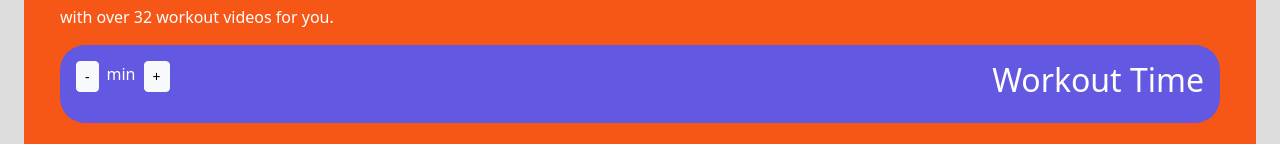
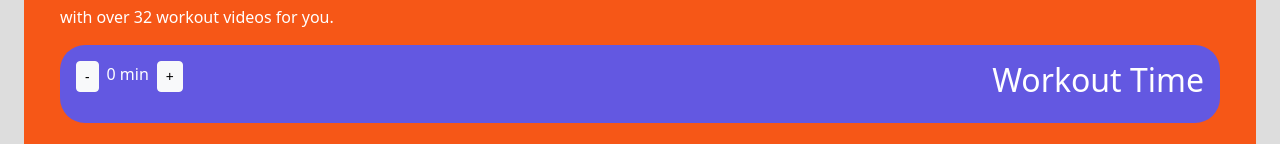
Before and after one commit to magneises/reactCrashCourseWithReachApp-LearnWebDevWithNorbert, a React (Vite) app in the folder workout-app/: page / in a window 1280 px wide. Shown: the part 421-565 px from the top of the page. Built offline with nearby package versions, Linux system fonts and the light colour scheme.

Commit message:
updated home to include onclide events for - and + symbols

```diff
--- a/workout-app/src/components/Button.jsx
+++ b/workout-app/src/components/Button.jsx
@@ -1,9 +1,9 @@
 
 import React from 'react'
 
-function Button({ classes, text, icon}) {
+function Button({ classes, text, icon, onClick }) {
     return (
-        <button className={`btn btn-${classes}`}>
+        <button className={`btn btn-${classes}`} onClick={onClick}>
 
             {icon}
             {!text ? 'Button' : text}
--- a/workout-app/src/components/Home.jsx
+++ b/workout-app/src/components/Home.jsx
@@ -4,7 +4,11 @@ import yogaPose2 from "../images/yogaPose2.png"
 import Button from "./Button"
 import {BsFillPlayCircleFill} from "react-icons/bs"
 
+import { useState } from "react";
+
 export default function Home() {
+    const [workoutTime, setWorkoutTime] = useState(0);
+
     return (
         <>
             <Title text="Home" color="purple" />
@@ -19,9 +23,17 @@ export default function Home() {
                     <p>with over 32 workout videos for you.</p>
                     <div className='card bg-purple d-flex flex-row justify-content-between p-3'>
                         <div className="text-end">
-                            <Button classes={"light btn-sm"} text={"-"} />
-                            <span style={{ margin: '.5rem' }}>min</span>
-                            <Button classes={"light btn-sm"} text={"+"} />
+                            <Button
+                                classes={"light btn-sm"}
+                                text={"-"}
+                                onClick={() => setWorkoutTime(workoutTime - 1)}
+                                />
+                            <span style={{ margin: '.5rem' }}>{workoutTime} min</span>
+                            <Button
+                                classes={"light btn-sm"}
+                                text={"+"}
+                                onClick={() => setWorkoutTime(workoutTime + 1)}
+                                />
                         </div>
                         <h2>Workout Time</h2>
                     </div>
@@ -31,9 +43,9 @@ export default function Home() {
                 </div>
                 <a href='/'>
                     <Button
-                    classes={"purple rounded-pill my-4"}
-                    text={"Get started"}
-                    icon={<BsFillPlayCircleFill className="fs-1 me-1" />}
+                        classes={"purple rounded-pill my-4"}
+                        text={"Get started"}
+                        icon={<BsFillPlayCircleFill className="fs-1 me-1" />}
 
                     />
                 </a>
```
